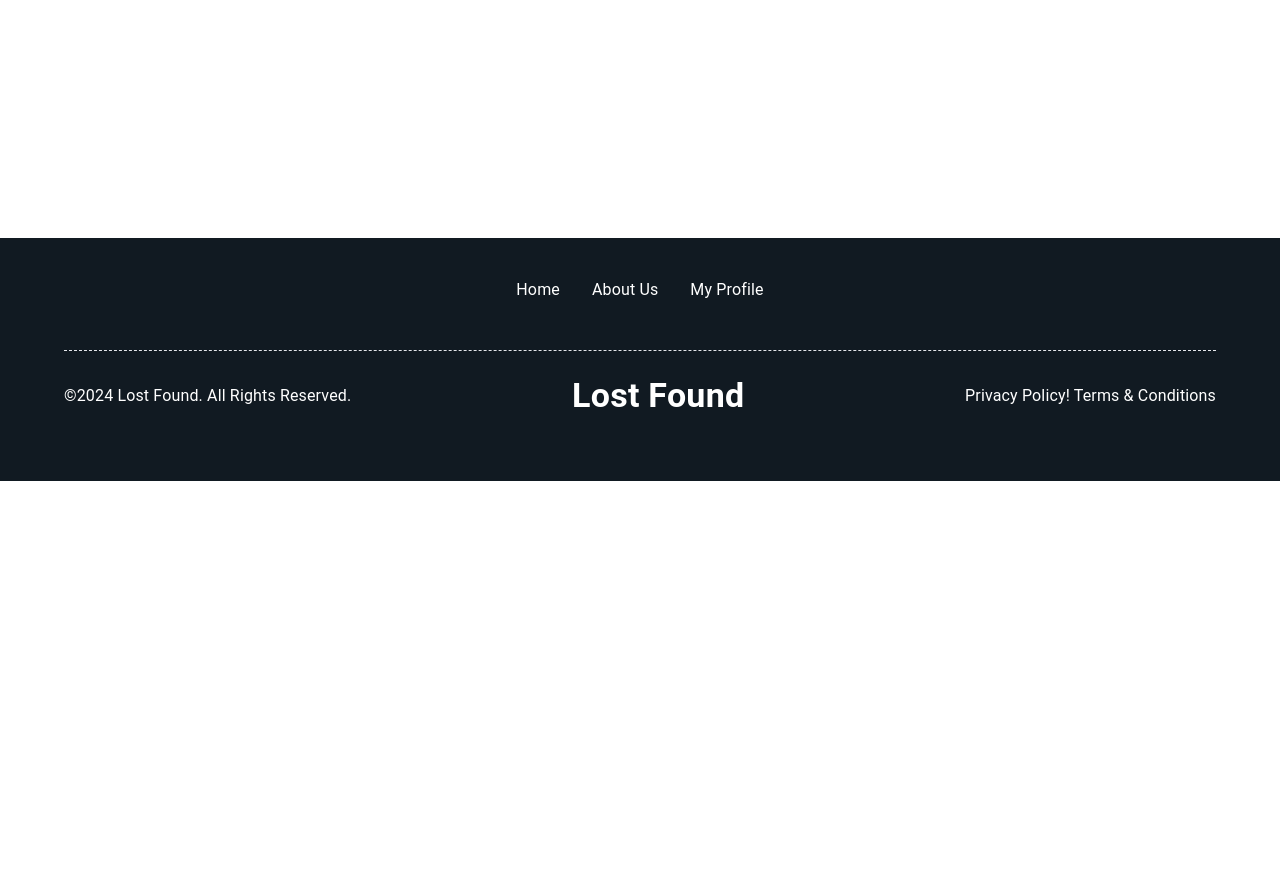
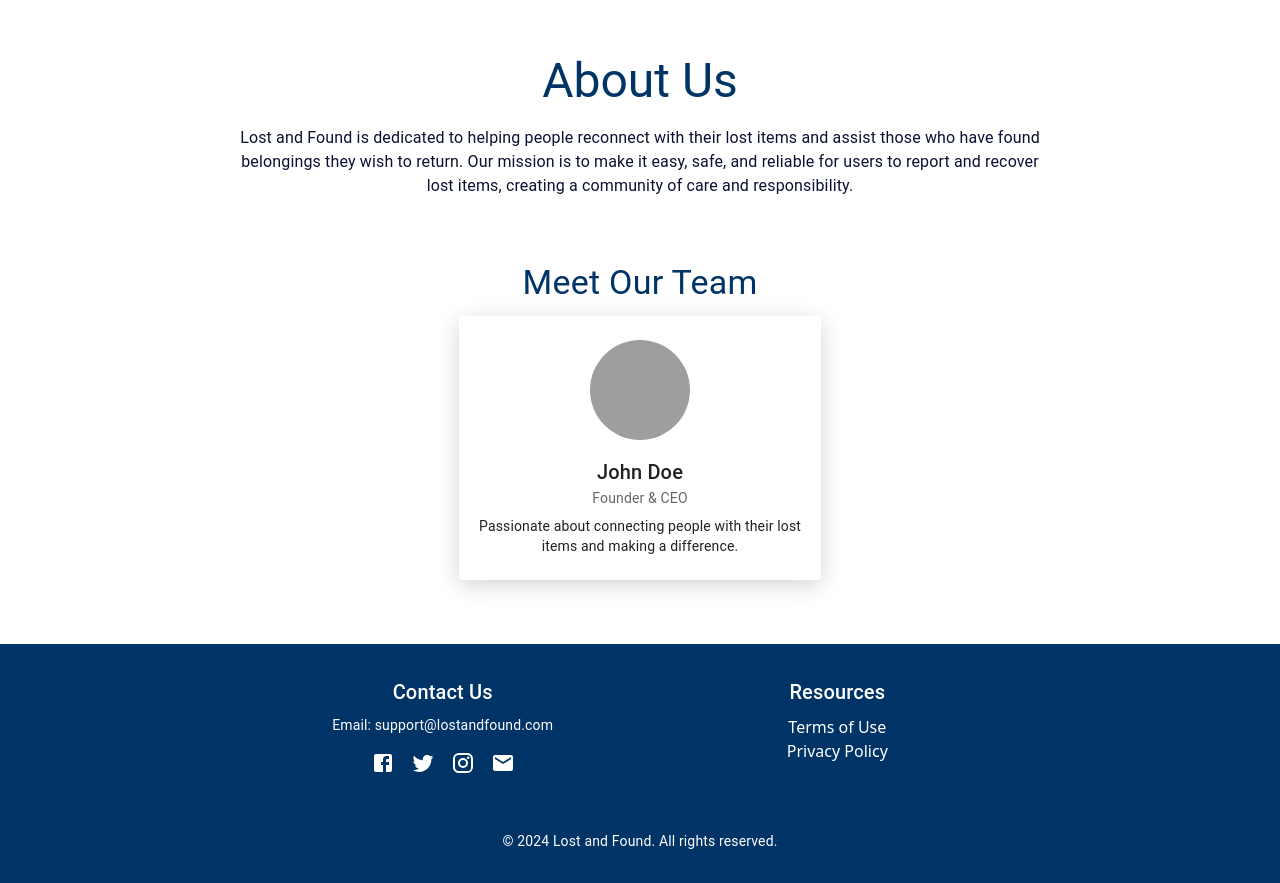
Before and after one commit to NurMuhammadCSE/lost-and-found-client, a Next.js app: page / in a window 1280 px wide. Shown: the part 700-1583 px from the top of the page. Before the commit the page ends 1181 px from the top, so only its background shows below. Built offline with nearby package versions, Linux system fonts and the light colour scheme; grey boxes are pictures that could not be loaded; what @mui/material-nextjs would draw is missing.

Commit message:
About Section Added

```diff
--- a/src/app/(withCommonLayoput)/page.tsx
+++ b/src/app/(withCommonLayoput)/page.tsx
@@ -1,3 +1,4 @@
+import AboutSection from "@/components/UI/HomePage/AboutSection/AboutSection";
 import HeroSection from "@/components/UI/HomePage/HeroSection/HeroSection";
 import React from "react";
 
@@ -5,6 +6,7 @@ const page = () => {
   return (
     <div>
       <HeroSection></HeroSection>
+      <AboutSection></AboutSection>
     </div>
   );
 };
--- a/src/components/Shared/Footer/Footer.tsx
+++ b/src/components/Shared/Footer/Footer.tsx
@@ -1,49 +1,77 @@
-import { Box, Container, Stack, Typography } from "@mui/material";
-import Link from "next/link";
+import { Box, Container, Typography, Link, Grid, IconButton } from "@mui/material";
+import { Facebook, Twitter, Instagram, Email } from "@mui/icons-material";
 import React from "react";
 
 const Footer = () => {
   return (
-    <Box bgcolor={"rgb(17, 26, 34)"} py={5}>
-      <Container>
-        <Stack direction={"row"} gap={4} justifyContent={"center"}>
-          <Typography color="white" component={Link} href={"/"}>
-            Home
-          </Typography>
-          <Typography color="white" component={Link} href={"/about"}>
-            About Us
-          </Typography>
-          <Typography color="white" component={Link} href={"/profile"}>
-            My Profile
-          </Typography>
-        </Stack>
-        <Stack direction="row" gap={2} justifyContent="center" py={3}></Stack>
-        <div className="border-b-[1px] border-dashed"></div>
-        <Stack
-          direction="row"
-          gap={2}
-          justifyContent="space-between"
-          alignItems="center"
-          py={3}
-        >
-          <Typography component="p" color="white">
-            &copy;2024 Lost Found. All Rights Reserved.
-          </Typography>
-          <Typography
-            variant="h4"
-            component={Link}
-            href="/"
-            fontWeight={600}
-            color="white"
-          >
-            <Box component="span" color="white">
-              Lost Found
-            </Box>{" "}
-          </Typography>
-          <Typography component="p" color="white">
-            Privacy Policy! Terms & Conditions
-          </Typography>
-        </Stack>
+    <Box sx={{ bgcolor: "primary.main", color: "white", py: 4 }}>
+      <Container maxWidth="lg">
+        <Grid container spacing={4} justifyContent="center">
+          {/* Contact Information */}
+          <Grid item xs={12} sm={4} textAlign="center">
+            <Typography variant="h6" gutterBottom>
+              Contact Us
+            </Typography>
+            <Typography variant="body2">Email: support@lostandfound.com</Typography>
+            <Box sx={{ mt: 1 }}>
+              <IconButton
+                href="https://facebook.com"
+                target="_blank"
+                rel="noopener"
+                aria-label="Facebook"
+                sx={{ color: "white" }}
+              >
+                <Facebook />
+              </IconButton>
+              <IconButton
+                href="https://twitter.com"
+                target="_blank"
+                rel="noopener"
+                aria-label="Twitter"
+                sx={{ color: "white" }}
+              >
+                <Twitter />
+              </IconButton>
+              <IconButton
+                href="https://instagram.com"
+                target="_blank"
+                rel="noopener"
+                aria-label="Instagram"
+                sx={{ color: "white" }}
+              >
+                <Instagram />
+              </IconButton>
+              <IconButton
+                href="mailto:support@lostandfound.com"
+                aria-label="Email"
+                sx={{ color: "white" }}
+              >
+                <Email />
+              </IconButton>
+            </Box>
+          </Grid>
+
+          {/* Additional Links */}
+          <Grid item xs={12} sm={4} textAlign="center">
+            <Typography variant="h6" gutterBottom>
+              Resources
+            </Typography>
+            <Link href="/terms" color="inherit" underline="hover">
+              Terms of Use
+            </Link>
+            <br />
+            <Link href="/privacy" color="inherit" underline="hover">
+              Privacy Policy
+            </Link>
+          </Grid>
+
+          {/* Copyright Information */}
+          <Grid item xs={12} textAlign="center" mt={2}>
+            <Typography variant="body2">
+              © {new Date().getFullYear()} Lost and Found. All rights reserved.
+            </Typography>
+          </Grid>
+        </Grid>
       </Container>
     </Box>
   );
--- /dev/null
+++ b/src/components/UI/HomePage/AboutSection/AboutSection.tsx
@@ -0,0 +1,66 @@
+import {
+  Box,
+  Container,
+  Typography,
+  Grid,
+  Avatar,
+  Card,
+  CardContent,
+} from "@mui/material";
+import React from "react";
+
+const AboutSection = () => {
+  return (
+    <Container sx={{ py: 8 }}>
+      {/* Purpose and Mission */}
+      <Box sx={{ textAlign: "center", mb: 6 }}>
+        <Typography variant="h3" color="primary.main" gutterBottom>
+          About Us
+        </Typography>
+        <Typography variant="body1" sx={{ maxWidth: "800px", mx: "auto" }}>
+          Lost and Found is dedicated to helping people reconnect with their
+          lost items and assist those who have found belongings they wish to
+          return. Our mission is to make it easy, safe, and reliable for users
+          to report and recover lost items, creating a community of care and
+          responsibility.
+        </Typography>
+      </Box>
+
+      {/* Team Information (Optional) */}
+      <Box sx={{ mt: 8 }}>
+        <Typography
+          variant="h4"
+          color="primary.main"
+          gutterBottom
+          textAlign="center"
+        >
+          Meet Our Team
+        </Typography>
+        <Grid container spacing={4} justifyContent="center">
+          <Grid item xs={12} sm={6} md={4}>
+            <Card sx={{ textAlign: "center" }}>
+              <Avatar
+                alt="John Doe"
+                src="/images/john-doe.jpg" // Replace with actual team member image
+                sx={{ width: 100, height: 100, mx: "auto", mt: 3 }}
+              />
+              <CardContent>
+                <Typography variant="h6">John Doe</Typography>
+                <Typography variant="body2" color="text.secondary">
+                  Founder & CEO
+                </Typography>
+                <Typography variant="body2" sx={{ mt: 1 }}>
+                  Passionate about connecting people with their lost items and
+                  making a difference.
+                </Typography>
+              </CardContent>
+            </Card>
+          </Grid>
+          {/* Add more team members as needed */}
+        </Grid>
+      </Box>
+    </Container>
+  );
+};
+
+export default AboutSection;
```
